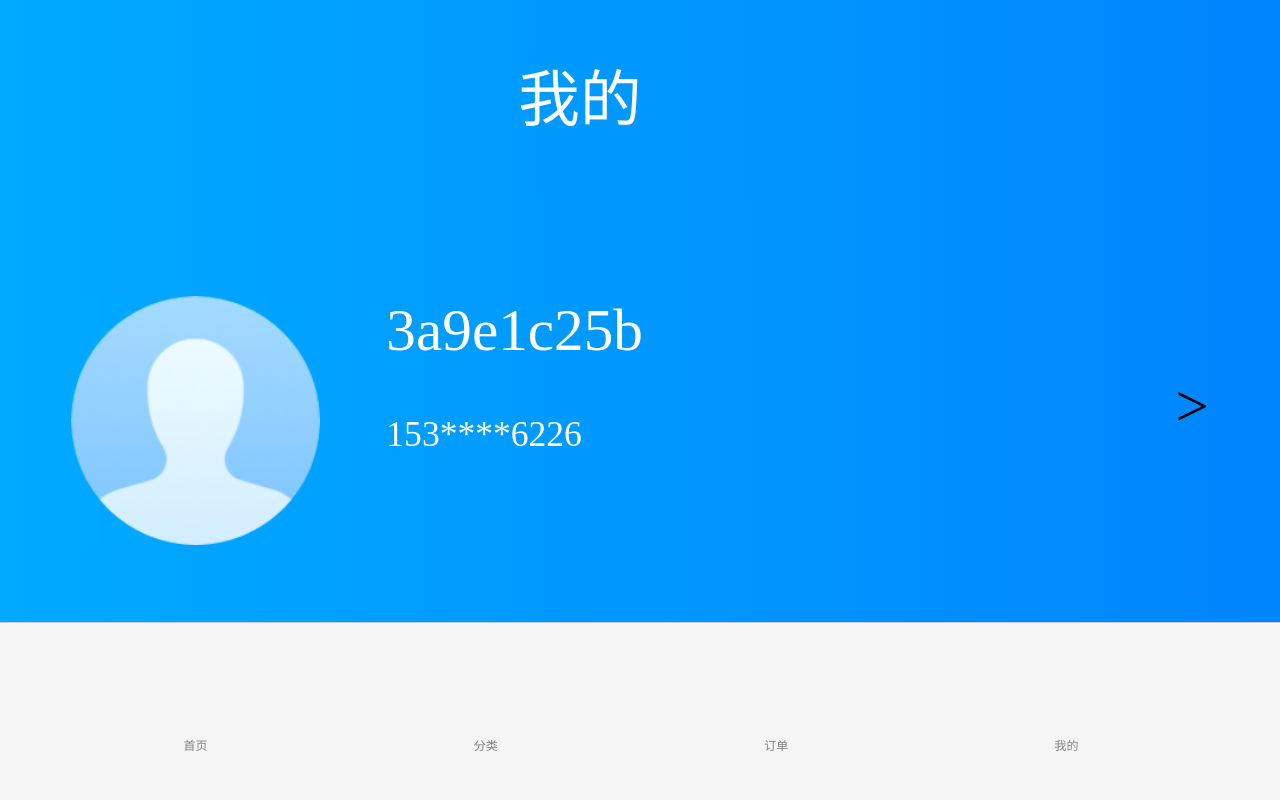
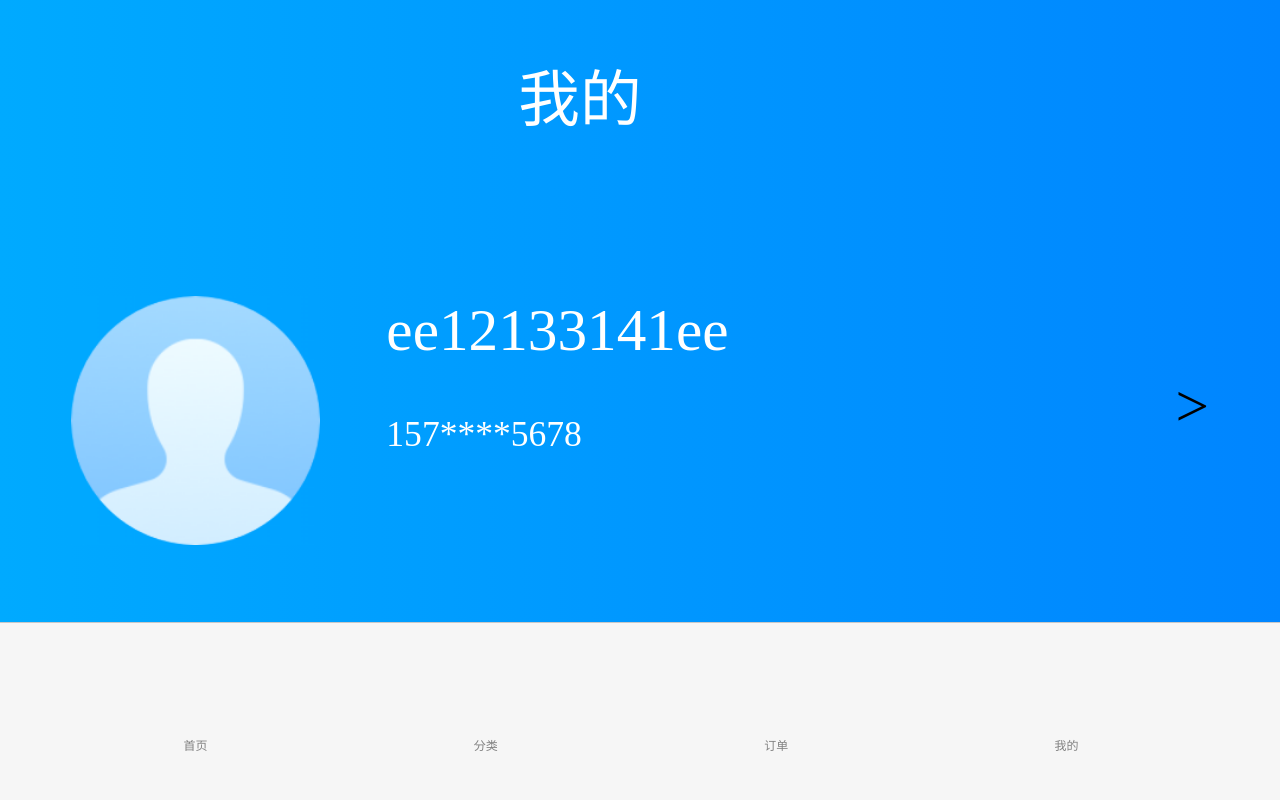
Before and after one commit to destiny8Star/waimaiapp, a plain HTML site: page user.html in a window 1280 px wide. Drawn offline with Linux system fonts and the light colour scheme; a web font is replaced by a local one.

Commit message:
Update user.html

```diff
--- a/user.html
+++ b/user.html
@@ -18,9 +18,9 @@
 			<div class="user_content1_1">
 				<img src="img/a_03.png" alt="">
 			</div>
-			<div class="user_content1_2">3a9e1c25b</div>
+			<div class="user_content1_2">ee12133141ee</div>
 			<div class="user_content1_2">
-				<p>153****6226</p>
+				<p>157****5678</p>
 			</div>
 			<a class="user_content1_3" href="useredit.html">&gt;</a>
 		</div>
```
